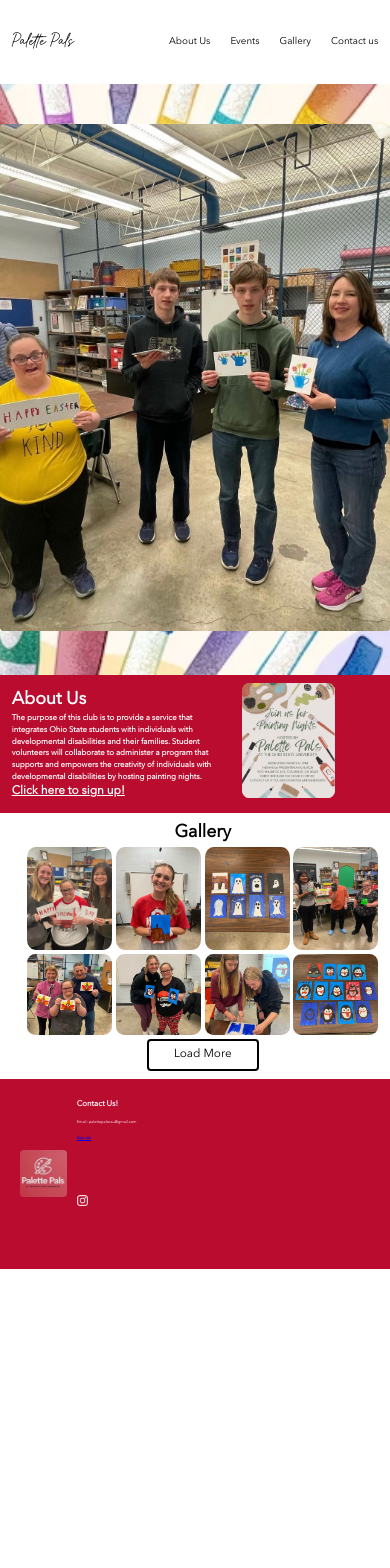
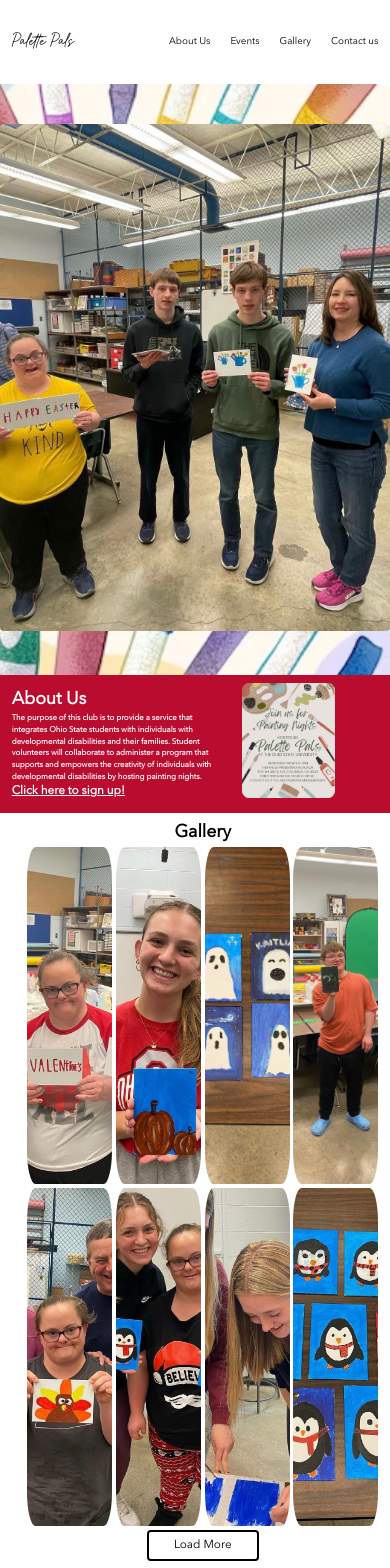
Before and after one commit to singh1733/pallete_pals, a React (Vite) app: page / in a window 390 px wide. Shown: the top 1568 px of the page. Before the commit the page ends 1269 px from the top, so only its background shows below. Built offline with nearby package versions, Linux system fonts and the light colour scheme.

Commit message:
Fixed gallery photos phone compatibility

```diff
--- a/src/assets/styles/MainPage.module.css
+++ b/src/assets/styles/MainPage.module.css
@@ -203,9 +203,9 @@ li {
 
 .Gallery img {
   object-fit: cover;
-  height: 100%;
+  height: 40vh;
   border-radius: 10%;
-  width: 100%;
+  width: 40vw;
 }
 
 .GalleryDiv {
```
